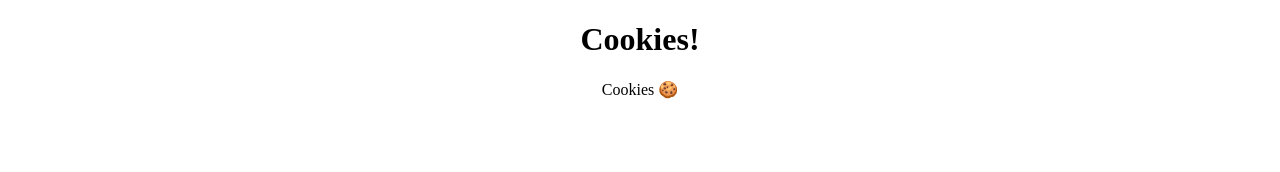
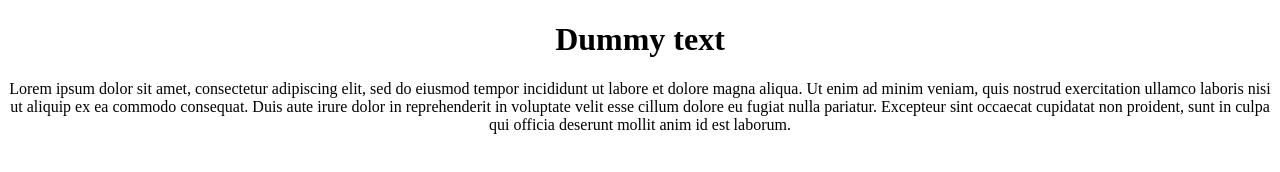
Before and after one commit to IbrahimTGD/Cookies, a plain HTML site: page index.html in a window 1280 px wide. Drawn offline with Linux system fonts and the light colour scheme.

Commit message:
Update index.html

```diff
--- a/index.html
+++ b/index.html
@@ -11,10 +11,11 @@
 <body>
 
    <center>
-  <h1> Cookies! </h1>
-
-<p> Cookies 🍪 </p>
+  <h1> Dummy text </h1>
+  <div>
+<p> Lorem ipsum dolor sit amet, consectetur adipiscing elit, sed do eiusmod tempor incididunt ut labore et dolore magna aliqua. Ut enim ad minim veniam, quis nostrud exercitation ullamco laboris nisi ut aliquip ex ea commodo consequat. Duis aute irure dolor in reprehenderit in voluptate velit esse cillum dolore eu fugiat nulla pariatur. Excepteur sint occaecat cupidatat non proident, sunt in culpa qui officia deserunt mollit anim id est laborum. </p>
   </center>
+      </div>
 
 </body>
 
```
